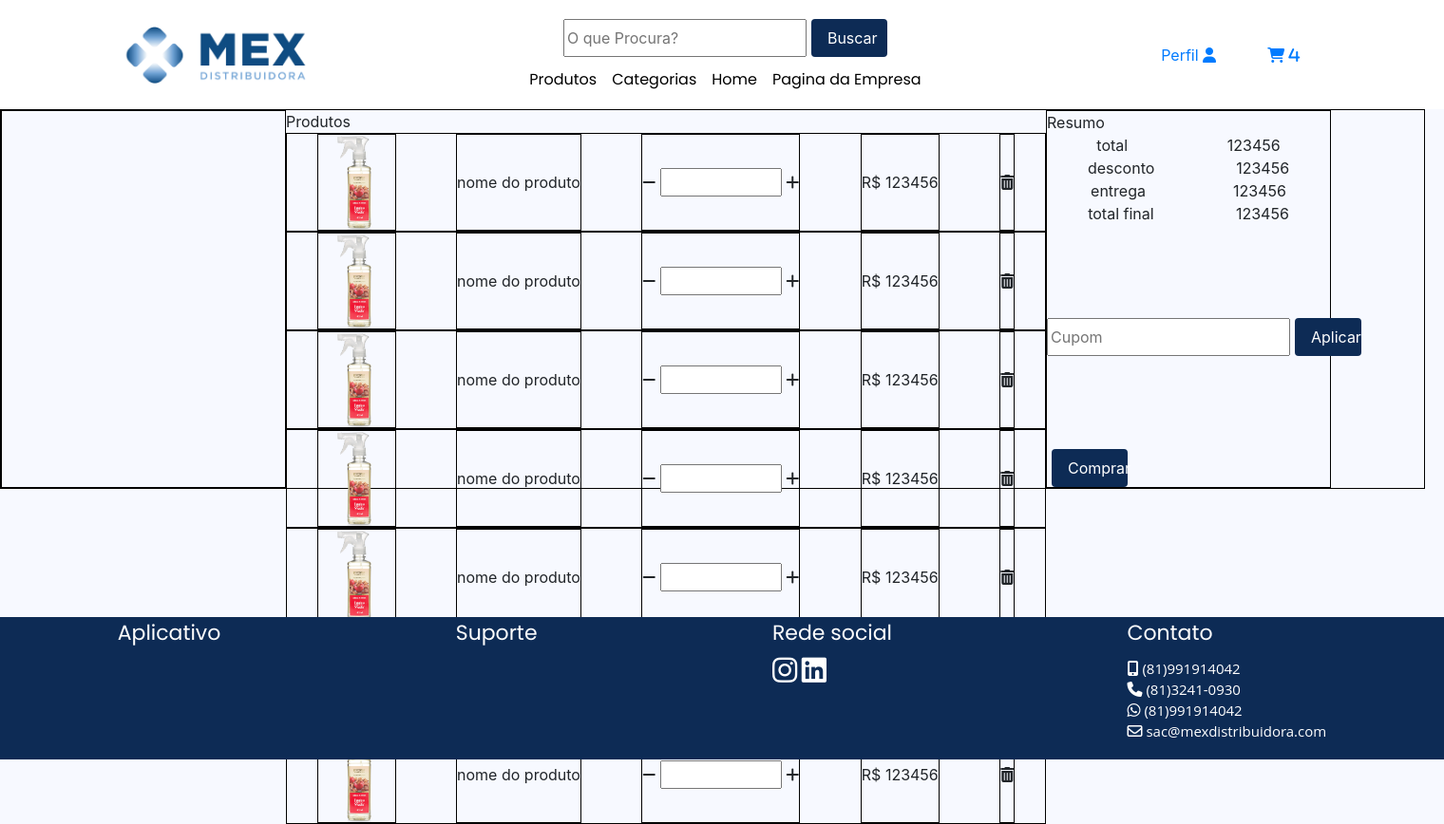
After one commit to wilsoncampos465/site-mex, a PHP site: page /carrinho.php in a window 1520 px wide. The commit adds this page. Shown: the whole page at 95% size. Run offline with PHP 8.4, Linux system fonts and the light colour scheme.

Commit message:
atualização 10/7

```diff
--- /dev/null
+++ b/site mex/carrinho.php
@@ -0,0 +1,250 @@
+<html lang="pt-br">
+<head>
+	<title>Carrinho</title>
+	<meta charset="utf-8" name="viewport" content="width=device-width, initial-scale=1.0">
+	<link rel = "icon" href = "imagens/iconeAba.png"/>
+	<link rel = "stylesheet" href = "bootstrap.css">
+	<link rel = "stylesheet" href = "estilo.css">
+	<link rel="stylesheet" href="https://cdnjs.cloudflare.com/ajax/libs/font-awesome/6.4.0/css/all.min.css" integrity="sha512-iecdLmaskl7CVkqkXNQ/ZH/XLlvWZOJyj7Yy7tcenmpD1ypASozpmT/E0iPtmFIB46ZmdtAc9eNBvH0H/ZpiBw==" crossorigin="anonymous" referrerpolicy="no-referrer" />
+	<script src="https://code.jquery.com/jquery-3.5.1.slim.min.js" integrity="sha384-DfXdz2htPH0lsSSs5nCTpuj/zy4C+OGpamoFVy38MVBnE+IbbVYUew+OrCXaRkfj" crossorigin="anonymous"></script>
+	<script src="https://cdn.jsdelivr.net/npm/bootstrap@4.5.3/dist/js/bootstrap.bundle.min.js" integrity="sha384-ho+j7jyWK8fNQe+A12Hb8AhRq26LrZ/JpcUGGOn+Y7RsweNrtN/tE3MoK7ZeZDyx" crossorigin="anonymous"></script>
+</head>
+<body id="body">
+	<!-- barra de navegação -->
+	<?php require "nav-bar.php" ?>
+	<!-- conteudo do carrinho -->
+	<div class="carrinho d-flex div-teste">
+		<!-- etapa de compra (nav-bar horizontal) -->
+		<div class="div-teste div-etapa">
+
+		</div>
+		<!-- itens -->
+
+		<div class="coluna-itens-carrinho d-flex flex-column">
+			<span>Produtos</span>
+			<div class="d-flex justify-content-around div-teste">
+				<!-- imagem -->
+				<div class="div-teste item-carrinho">
+					<img style="height: 100px;" src="imagens/produtos/img1.png">
+				</div>
+				<!-- nome -->
+				<div class="div-teste item-carrinho">
+					<span>nome do produto</span>
+				</div>
+				<!-- quantidade -->
+				<div class="div-teste item-carrinho">
+					<div>
+						<i class="fa-solid fa-minus"></i>
+						<input type = "number" name = "quantidade" min = "0" max = "500000">
+						<i class="fa-solid fa-plus"></i>
+					</div>
+				</div>
+				<!-- preço -->
+				<div class="div-teste item-carrinho">
+					<span> R$ 123456</span>
+				</div>
+				<!-- excluir -->
+				<div class="div-teste item-carrinho">
+					<i class="fa-solid fa-trash-can"></i>
+				</div>
+			</div>
+			<div class="d-flex justify-content-around div-teste">
+				<!-- imagem -->
+				<div class="div-teste item-carrinho">
+					<img style="height: 100px;" src="imagens/produtos/img1.png">
+				</div>
+				<!-- nome -->
+				<div class="div-teste item-carrinho">
+					<span>nome do produto</span>
+				</div>
+				<!-- quantidade -->
+				<div class="div-teste item-carrinho">
+					<div>
+						<i class="fa-solid fa-minus"></i>
+						<input type = "number" name = "quantidade" min = "0" max = "500000">
+						<i class="fa-solid fa-plus"></i>
+					</div>
+				</div>
+				<!-- preço -->
+				<div class="div-teste item-carrinho">
+					<span> R$ 123456</span>
+				</div>
+				<!-- excluir -->
+				<div class="div-teste item-carrinho">
+					<i class="fa-solid fa-trash-can"></i>
+				</div>
+			</div>
+			<div class="d-flex justify-content-around div-teste">
+				<!-- imagem -->
+				<div class="div-teste item-carrinho">
+					<img style="height: 100px;" src="imagens/produtos/img1.png">
+				</div>
+				<!-- nome -->
+				<div class="div-teste item-carrinho">
+					<span>nome do produto</span>
+				</div>
+				<!-- quantidade -->
+				<div class="div-teste item-carrinho">
+					<div>
+						<i class="fa-solid fa-minus"></i>
+						<input type = "number" name = "quantidade" min = "0" max = "500000">
+						<i class="fa-solid fa-plus"></i>
+					</div>
+				</div>
+				<!-- preço -->
+				<div class="div-teste item-carrinho">
+					<span> R$ 123456</span>
+				</div>
+				<!-- excluir -->
+				<div class="div-teste item-carrinho">
+					<i class="fa-solid fa-trash-can"></i>
+				</div>
+			</div>
+			<div class="d-flex justify-content-around div-teste">
+				<!-- imagem -->
+				<div class="div-teste item-carrinho">
+					<img style="height: 100px;" src="imagens/produtos/img1.png">
+				</div>
+				<!-- nome -->
+				<div class="div-teste item-carrinho">
+					<span>nome do produto</span>
+				</div>
+				<!-- quantidade -->
+				<div class="div-teste item-carrinho">
+					<div>
+						<i class="fa-solid fa-minus"></i>
+						<input type = "number" name = "quantidade" min = "0" max = "500000">
+						<i class="fa-solid fa-plus"></i>
+					</div>
+				</div>
+				<!-- preço -->
+				<div class="div-teste item-carrinho">
+					<span> R$ 123456</span>
+				</div>
+				<!-- excluir -->
+				<div class="div-teste item-carrinho">
+					<i class="fa-solid fa-trash-can"></i>
+				</div>
+			</div>
+			<div class="d-flex justify-content-around div-teste">
+				<!-- imagem -->
+				<div class="div-teste item-carrinho">
+					<img style="height: 100px;" src="imagens/produtos/img1.png">
+				</div>
+				<!-- nome -->
+				<div class="div-teste item-carrinho">
+					<span>nome do produto</span>
+				</div>
+				<!-- quantidade -->
+				<div class="div-teste item-carrinho">
+					<div>
+						<i class="fa-solid fa-minus"></i>
+						<input type = "number" name = "quantidade" min = "0" max = "500000">
+						<i class="fa-solid fa-plus"></i>
+					</div>
+				</div>
+				<!-- preço -->
+				<div class="div-teste item-carrinho">
+					<span> R$ 123456</span>
+				</div>
+				<!-- excluir -->
+				<div class="div-teste item-carrinho">
+					<i class="fa-solid fa-trash-can"></i>
+				</div>
+			</div>
+			<div class="d-flex justify-content-around div-teste">
+				<!-- imagem -->
+				<div class="div-teste item-carrinho">
+					<img style="height: 100px;" src="imagens/produtos/img1.png">
+				</div>
+				<!-- nome -->
+				<div class="div-teste item-carrinho">
+					<span>nome do produto</span>
+				</div>
+				<!-- quantidade -->
+				<div class="div-teste item-carrinho">
+					<div>
+						<i class="fa-solid fa-minus"></i>
+						<input type = "number" name = "quantidade" min = "0" max = "500000">
+						<i class="fa-solid fa-plus"></i>
+					</div>
+				</div>
+				<!-- preço -->
+				<div class="div-teste item-carrinho">
+					<span> R$ 123456</span>
+				</div>
+				<!-- excluir -->
+				<div class="div-teste item-carrinho">
+					<i class="fa-solid fa-trash-can"></i>
+				</div>
+			</div>
+			<div class="d-flex justify-content-around div-teste">
+				<!-- imagem -->
+				<div class="div-teste item-carrinho">
+					<img style="height: 100px;" src="imagens/produtos/img1.png">
+				</div>
+				<!-- nome -->
+				<div class="div-teste item-carrinho">
+					<span>nome do produto</span>
+				</div>
+				<!-- quantidade -->
+				<div class="div-teste item-carrinho">
+					<div>
+						<i class="fa-solid fa-minus"></i>
+						<input type = "number" name = "quantidade" min = "0" max = "500000">
+						<i class="fa-solid fa-plus"></i>
+					</div>
+				</div>
+				<!-- preço -->
+				<div class="div-teste item-carrinho">
+					<span> R$ 123456</span>
+				</div>
+				<!-- excluir -->
+				<div class="div-teste item-carrinho">
+					<i class="fa-solid fa-trash-can"></i>
+				</div>
+			</div>
+
+		</div>
+		<!-- total -->
+		<div class="div-teste div-total">
+			<!-- custos -->
+			<div>
+				<span>Resumo</span>
+				<div class="d-flex justify-content-around">
+					<span>total</span>
+					<span>123456</span>
+				</div>
+				<div class="d-flex justify-content-around">
+					<span>desconto</span>
+					<span>123456</span>
+				</div>
+				<div class="d-flex justify-content-around">
+					<span>entrega</span>
+					<span>123456</span>
+				</div>
+				<div class="d-flex justify-content-around">
+					<span>total final</span>
+					<span>123456</span>
+				</div>
+			</div>
+			<!-- cupom -->
+			<div class="d-flex">
+
+				<input id="" required type="" name="" placeholder="Cupom" class="">
+				<div class="botao-pesquisa rounded" onclick="mudarPagina(parseInt(document.getElementById('pagina').value))">
+					<p class="centralizar-comprar">Aplicar</p>
+				</div>
+			</div>
+			<!-- botão de compra-->
+			<div>
+				<div class="botao-pesquisa rounded" onclick="mudarPagina(parseInt(document.getElementById('pagina').value))">
+				<p class="centralizar-comprar">Comprar</p>
+				</div>
+			</div>
+		</div>
+	</div>
+	<!-- rodapé -->
+	<?php include "footer.php" ?>
+</body>
+</html>
--- a/site mex/estilo.css
+++ b/site mex/estilo.css
@@ -160,7 +157,7 @@ a .texto-footer:hover{
 .botao-pesquisa:hover{
 	cursor: pointer;
 }
-.centralizar{
+.centralizar-busca{
 	position: relative;
 	top: 50%;
 	transform: translate(0%, -50%);
@@ -183,6 +176,56 @@ a .texto-footer:hover{
 	width: 200px;
 	height: 100%;
 }
+.carrinho{
+	height: 400px;
+	width: 1500px;
+}
+.div-teste{
+	border: 1px solid black;
+}
+.coluna-itens-carrinho{
+	width: 800px;
+}
+.item-carrinho{
+	display: flex;
+	flex-direction: column;
+	justify-content: center;
+}
+.div-total{
+	width: 300px;
+	display: flex;
+	flex-direction: column;
+	justify-content: space-between;
+}
+.div-etapa{
+	width: 300px;
+}
+.centralizar-comprar{
+	position: relative;
+	top: 50%;
+	transform: translate(0%, -50%);
+	margin-left: 17px;
+	margin-bottom: 0px;
+}
+.opcoes{
+	width: 200px;
+}
+.pedidos{
+	width: 800px;
+}
+.filtro-categorias{
+	width: 300px;
+	height: 500px;
+}
+
+
+
+
+
+
+
+
+
 
 
 
--- a/site mex/footer.php
+++ b/site mex/footer.php
@@ -2,7 +2,7 @@
 	<footer id="footer1" class = "d-flex flex-column justify-content-start w-100">
 		<div class="d-flex justify-content-around">
 			<div>
-				<h5 class="titulo-footer">Atendimento</h5>
+				<h5 class="titulo-footer">Aplicativo</h5>
 			</div>
 			<div>
 				<h5 class="titulo-footer">Suporte</h5>
--- a/site mex/nav-bar.php
+++ b/site mex/nav-bar.php
@@ -16,7 +16,7 @@
 		<div class="d-flex justify-content-center">
 			<input id="" required type="" name="" placeholder="O que Procura?" class="">
 			<div class="botao-pesquisa rounded" onclick="mudarPagina(parseInt(document.getElementById('pagina').value))">
-				<p class="centralizar">Buscar</p>
+				<p class="centralizar-busca">Buscar</p>
 			</div>
 		</div>
 		</form>
@@ -34,7 +34,7 @@
 					<a href="" class="nav-link texto-navbar">Home</a>
 				</li>
 				<li class="nav-item texto">
-					<a href="" class="nav-link texto-navbar">Pagina da Empresa</a>
+					<a href="https://mexdistribuidora.com/" class="nav-link texto-navbar">Pagina da Empresa</a>
 				</li>
 			</ul>
 		</div>
@@ -45,14 +45,18 @@
 		<!-- botão perfil -->
 		<div class="d-flex flex-column justify-content-center">
 			<div>
-				<span>Perfil</span>
-				<i class="fa-solid fa-user"></i>
+				<a href="perfil.php">
+					<span>Perfil</span>
+					<i class="fa-solid fa-user"></i>
+				</a>
 			</div>
 		</div>
 
 		<!-- botão carrinho-->
 		<div class="d-flex flex-column justify-content-center">
-			<i class="fa-solid fa-cart-shopping"> 4</i>
+			<a href="carrinho.php">
+				<i class="fa-solid fa-cart-shopping"> 4</i>
+			</a>
 		</div>
 		<!-- botão navbar -->
 	    <button class="navbar-toggler" data-toggle="collapse"
```
Also changed, not shown: other parts of site mex/estilo.css (+7 -14 lines), site mex/adicionar-produto.php (added, +51 -0 lines), site mex/atualizar-dados.php (added, +37 -0 lines), site mex/mudar-senha.php (added, +33 -0 lines), site mex/para fazer.txt (+13 -2 lines), site mex/pedido.php (added, +20 -0 lines), site mex/perfil.php (added, +82 -0 lines), site mex/tela-inicial.php (+28 -19 lines), site mex/login.php (added).
